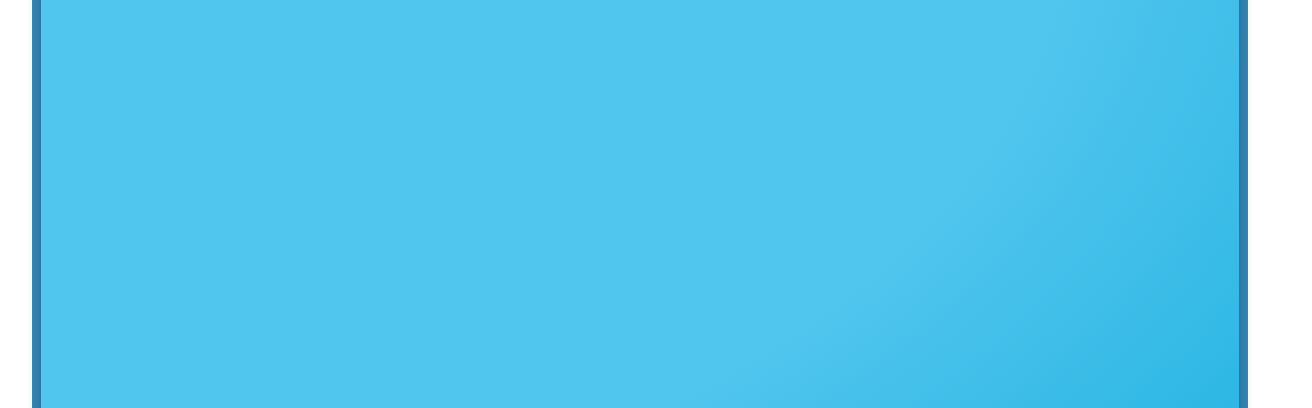
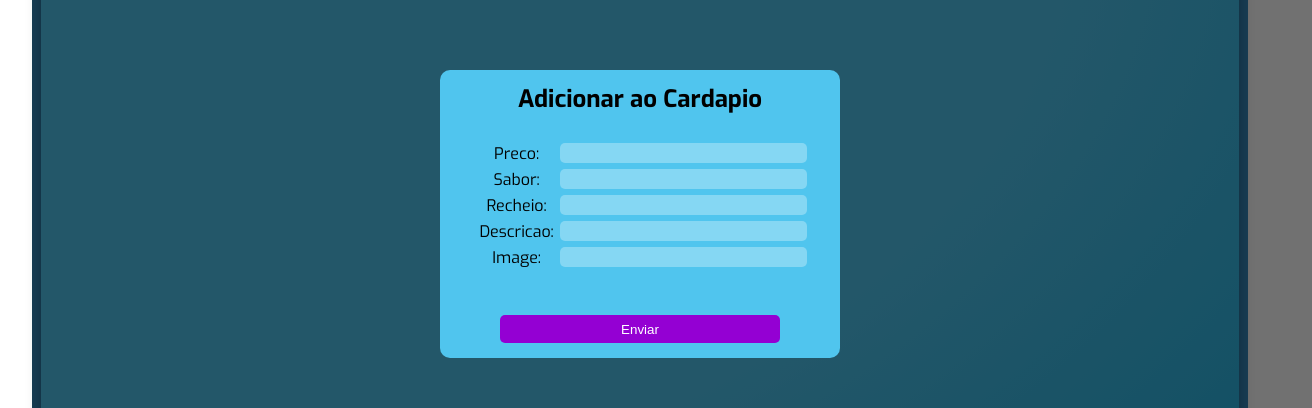
Before and after one commit to RamonMarcelLopes/projeto-finalM3-front-react, a React (Vite) app: page / in a window 1280 px wide. Shown: the part 186-594 px from the top of the page, 1312 px wide, since content can reach past the window. Built offline with nearby package versions, Linux system fonts and the light colour scheme; no server answers.

Commit message:
feat: implement modal create paleta without functions

```diff
--- /dev/null
+++ b/src/components/modalCreatePaleta/index.css
@@ -0,0 +1,73 @@
+.modalAllContainer {
+  position: absolute;
+  background-color: #50c5ee;
+  height: 18rem;
+  width: 25rem;
+  z-index: 10;
+  top: 50%;
+  left: 50%;
+  transform: translate(-50%, -50%);
+  border-radius: 10px;
+  font-family: 'Exo';
+  display: flex;
+  align-items: center;
+  justify-content: center;
+  flex-direction: column;
+}
+.titleContaine {
+  text-align: center;
+  width: 100%;
+  height: 20%;
+  display: flex;
+  justify-content: center;
+  align-items: center;
+}
+.containerInput {
+  display: flex;
+  align-items: center;
+  flex-direction: column;
+  gap: 5px;
+  width: 100%;
+  height: 60%;
+
+  padding: 15px;
+}
+.containerInputLabel {
+  display: flex;
+  flex-direction: row;
+  width: 90%;
+
+  justify-content: space-between;
+  align-items: center;
+}
+.InputCreate {
+  width: 65%;
+  background-color: hsla(0, 0%, 100%, 0.3);
+  border: none;
+  border-radius: 5px;
+  height: 20px;
+  width: 100%;
+}
+.labelCreate {
+  /* background-color: purple; */
+  width: 35%;
+}
+.containerButton {
+  width: 100%;
+  height: 20%;
+  display: flex;
+  justify-content: center;
+  align-items: center;
+  /* background-color: forestgreen; */
+}
+
+.ButtonCreatePaleta {
+  background-color: #9400d3;
+  border: none;
+  border-radius: 5px;
+  color: #fff;
+  cursor: pointer;
+  padding: 5px;
+  width: 70%;
+  height: 48%;
+}
--- /dev/null
+++ b/src/components/modalCreatePaleta/index.tsx
@@ -0,0 +1,52 @@
+import './index.css';
+const ModalCreatePaleta = () => {
+  return (
+    <>
+      <div className="modalAllContainer">
+        <div className="titleContaine">
+          <h2>Adicionar ao Cardapio</h2>
+        </div>
+        <div className="containerInput">
+          <div className="containerInputLabel">
+            <label className="labelCreate" htmlFor="preco">
+              Preco:
+            </label>
+            <input className="InputCreate" id="preco" type="text" />
+          </div>
+
+          <div className="containerInputLabel">
+            <label className="labelCreate" htmlFor="sabor">
+              Sabor:
+            </label>
+            <input className="InputCreate" id="sabor" type="text" />
+          </div>
+
+          <div className="containerInputLabel">
+            <label className="labelCreate" htmlFor="recheio">
+              Recheio:
+            </label>
+            <input className="InputCreate" id="recheio" type="text" />
+          </div>
+          <div className="containerInputLabel">
+            <label className="labelCreate" htmlFor="descricao">
+              Descricao:
+            </label>
+            <input className="InputCreate" id="descricao" type="text" />
+          </div>
+
+          <div className="containerInputLabel">
+            <label className="labelCreate" htmlFor="image">
+              Image:
+            </label>
+            <input className="InputCreate" id="image" type="text" />
+          </div>
+        </div>
+        <div className="containerButton">
+          <button className="ButtonCreatePaleta">Enviar</button>
+        </div>
+      </div>
+    </>
+  );
+};
+
+export default ModalCreatePaleta;
--- a/src/pages/mainPage/index.tsx
+++ b/src/pages/mainPage/index.tsx
@@ -4,11 +4,13 @@ import { bagService, findAllService } from '../../services/paletasService';
 import './index.css';
 import { PALETA, BAG } from './types';
 import ModalGroceryBag from '../../components/modalGroceryBag';
+import ModalCreatePaleta from '../../components/modalCreatePaleta';
 
 const MainPage = () => {
   let [data, setData] = useState<PALETA[]>();
   let bag: BAG[] = [];
   let [modalbag, setModalbag] = useState(false);
+  let [modalCreatePaleta, setModalCreatePaleta] = useState(true);
   let [reset, setReset] = useState<boolean>(false);
 
   let closemodalAndFinishCart = async () => {
@@ -41,12 +43,24 @@ const MainPage = () => {
   };
   return (
     <>
+      {/* modal */}
       {modalbag ? (
         <>
           <ModalGroceryBag />
           <div className="blackScreen" onClick={closemodalAndFinishCart}></div>
         </>
       ) : null}
+      {modalCreatePaleta ? (
+        <>
+          <ModalCreatePaleta />
+          <div
+            onClick={() => setModalCreatePaleta(!modalCreatePaleta)}
+            className="blackScreen"
+          ></div>
+        </>
+      ) : null}
+
+      {/* modal */}
       <div className="containerAllMainbackGround">
         <div className="containerAllMain">
           <header className="HeaderContainer">
@@ -61,7 +75,10 @@ const MainPage = () => {
               <span className="spanTitle">El Geladon</span>
             </div>
             <div className="containerOptions">
-              <div className="containerImg">
+              <div
+                onClick={() => setModalCreatePaleta(true)}
+                className="containerImg"
+              >
                 <img
                   src="https://jacaimages.vercel.app/imgs/logos/paleta.svg"
                   alt="img to crate a new paleta "
```
